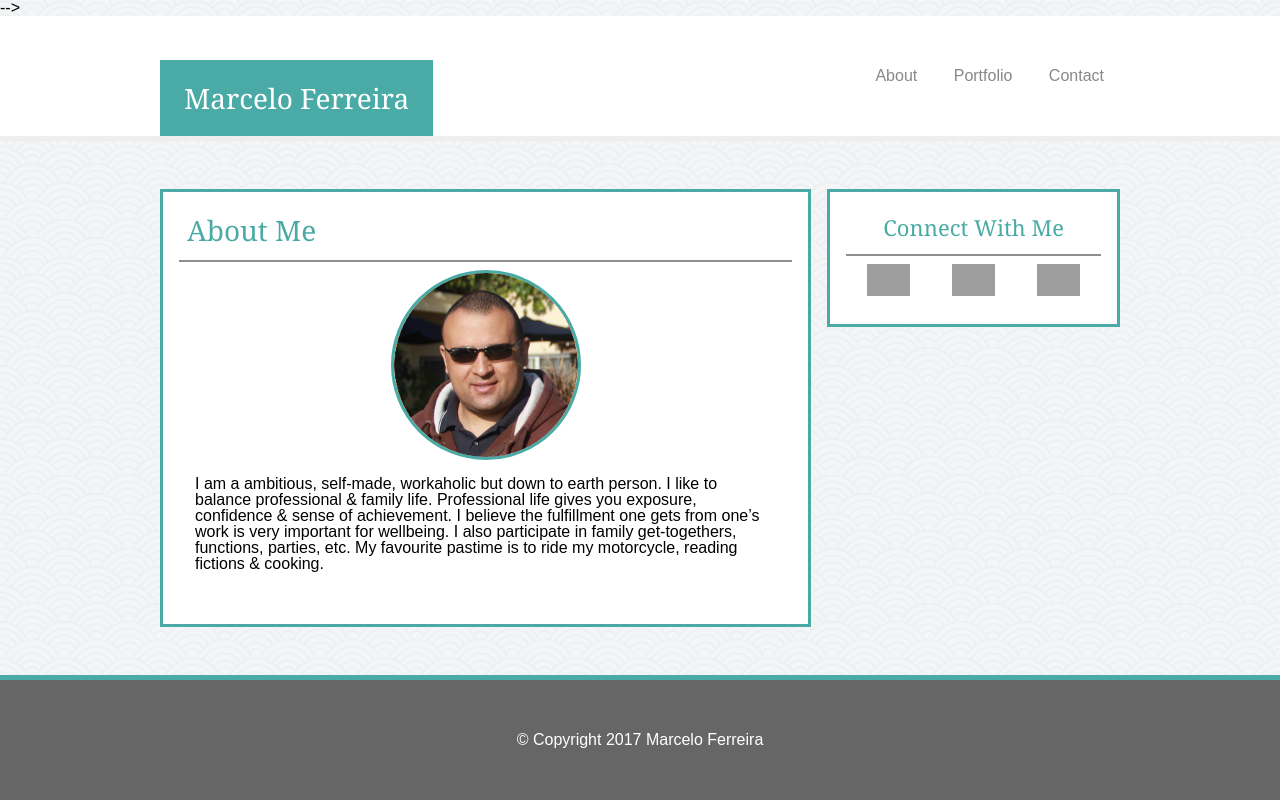
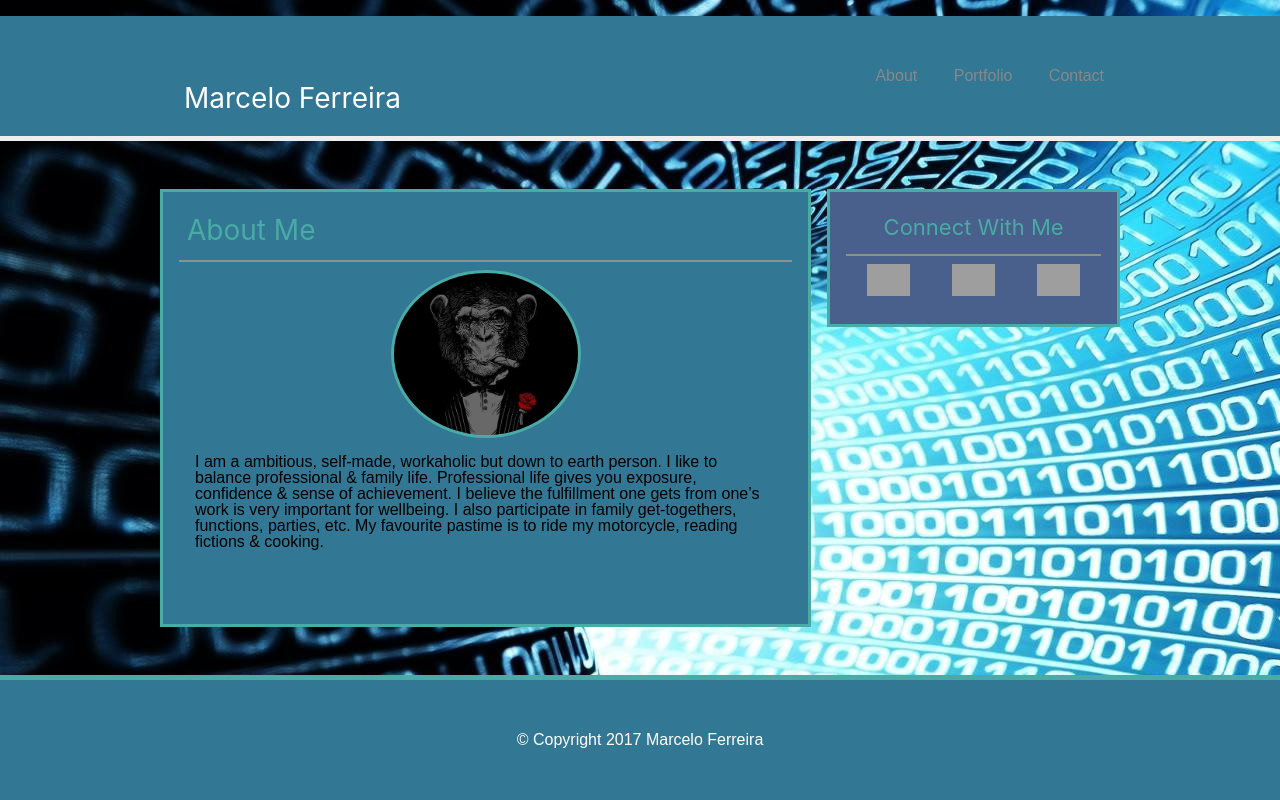
Before and after one commit to MarceloFerreira-Dev/responsive-portfolio, a PHP site: page /index.html in a window 1280 px wide. Run offline with PHP 8.4, Linux system fonts and the light colour scheme; some libraries are stand-ins or nearby versions; grey boxes are pictures that could not be loaded.

Commit message:
3cx Commit

```diff
--- a/assets/css/style.css
+++ b/assets/css/style.css
@@ -7,12 +7,12 @@ body {
     -ms-flex-direction: column;
     flex-direction: column;
     font-family: 'Arial', 'Helvetica Neue', Helvetica, sans-serif;
-    background-image: url(../images/seigaiha.png);
-    background-repeat: repeat;
-    background-size: 20%;
+    background-image: url(../images/it.jpg);
+    /* background-repeat: repeat; */
+    background-size: 150%;
 }
 h1,h2,h3,h4,h5 {
-    font-family: 'Georgia', Times, Times New Roman, serif;
+    font-family: "Montserrat", -apple-system, BlinkMacSystemFont, "Segoe UI", Roboto, "Helvetica Neue", Arial, sans-serif, "Apple Color Emoji", "Segoe UI Emoji", "Segoe UI Symbol", "Noto Color Emoji"
 }
 h1 {
     font-size: 28px;
@@ -35,7 +35,7 @@ p {
 header {
     position: relative;
     height: 120px;
-    background-color: #fff;
+    background-color: #327793;
     border-bottom: 5px solid #eee;
 }
 /* content wrapper for header elements */
@@ -45,7 +45,7 @@ header {
 }
 /* brand div - for my name in header */
 .brand {
-    background-color: #4aaaa5;
+    background-color: #327793;
     display: inline-flex;
     padding: 24px;
     float: left;
@@ -87,7 +87,7 @@ nav {
 }
 /* first content section (about me, portfolio, contact form) */
 .main-section {
-    background-color: #fff;
+    background-color: #327793;
     /*float: left;*/
     width: 650px;
     padding: 16px;
@@ -162,7 +162,7 @@ nav {
     font-size: 14px;
 }
 .connect-with-me {
-    background-color: #fff;
+    background-color: rgb(72, 96, 139);
     width: 270px;
     padding: 16px;
     max-height: 100px;
@@ -184,7 +184,7 @@ nav {
 }
 footer {
     height: 120px;
-    background-color: #666;
+    background-color: #327793;
     border-top: 5px solid #4aaaa5;
     display: -webkit-flex;
     display: -ms-flex;
--- a/index.html
+++ b/index.html
@@ -75,7 +75,7 @@ enable-ga="true"
             </h1>
             <hr />
             <div class="main-content">
-                <img id="profile-pic" src="assets/images/profile-picture.png" alt="My profile picture" />
+                <img id="profile-pic" src="assets/images/profile-picture.jpg" alt="My profile picture" />
                 <div class="about-me-text d-f">
                     <p class="about-me-p">
                         I am a ambitious, self-made, workaholic but down to earth person. I like to balance professional
```
Also changed, not shown: assets/images/it.jpg (added).
